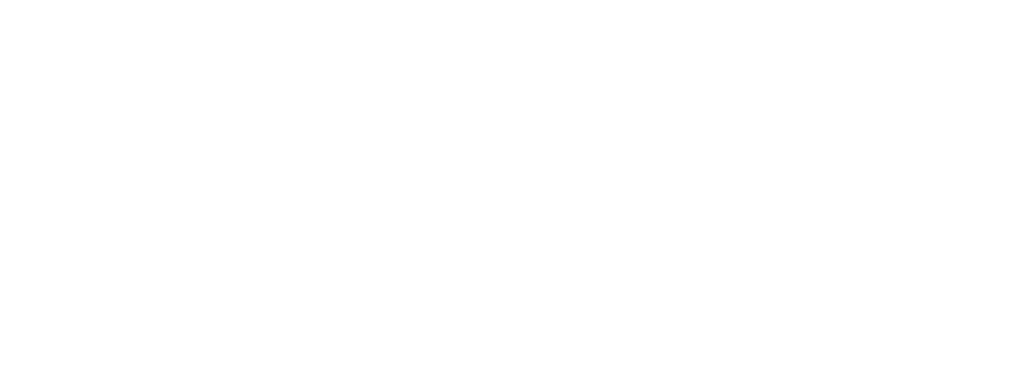
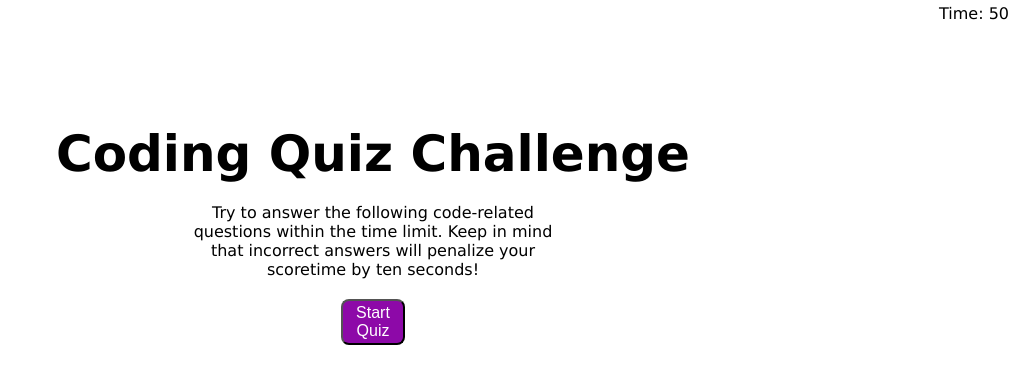
Before and after one commit to alexandriawhite/Timed-Quiz, a plain HTML site: page index.html in a window 1280 px wide. Shown: the whole page, without its empty margins (267-1280 px from the left). Drawn offline with Linux system fonts and the light colour scheme.

Commit message:
updated HTML and CSS to look like example

```diff
--- a/assets/develop/style.css
+++ b/assets/develop/style.css
@@ -0,0 +1,49 @@
+/*starting with no padding*/
+* {
+    margin: 0;
+    padding: 0;
+}
+
+/*aligning timer on right of the screen with small amount of margin and padding so its not jammed in the corner. Also removed bullet point */
+header {
+    list-style: none;
+    text-align:right;
+    margin: 2px;
+    padding: 2px;
+}
+
+/*Adding font, background color white, and aliginging center*/
+body {
+  font-family: Verdana, Arial, Helvetica, sans-serif;
+  background-color: #fff;
+  text-align: center;
+}
+
+/*Formatting for coding quiz challenge*/
+h2 {
+  font-size:50px;
+  font-weight: bold;
+  margin-top: 100px;
+  margin-bottom: 20px;
+
+}
+
+p {
+    display:flex;
+    flex-direction: column;
+    margin-right: 35%;
+    margin-left:35%;
+    margin-bottom:1.5%;
+}
+
+button {
+  background-color: rgb(141, 9, 168);
+  color: #fff;
+  cursor: pointer;
+  border-radius: 8px;
+  height: 100%;
+  width: 5%;
+  font-size: 100%;
+  margin:1px;
+  padding: 3px 5px;
+}
--- a/index.html
+++ b/index.html
@@ -4,9 +4,22 @@
     <meta charset="UTF-8">
     <meta http-equiv="X-UA-Compatible" content="IE=edge">
     <meta name="viewport" content="width=device-width, initial-scale=1.0">
-    <title>Document</title>
+    <link rel="stylesheet" href="./assets/develop/style.css">
+    <title>Coding Quiz Challenge</title>
 </head>
 <body>
-
+    <header>
+        <ul>
+            <li class="timer">
+                Time: 50
+            </li>
+        </ul>
+    </header>
+    <section>
+    <div>
+        <h2>Coding Quiz Challenge</h2>
+        <p>Try to answer the following code-related questions within the time limit. Keep in mind that incorrect answers will penalize your scoretime by ten seconds!</p>
+        <button>Start Quiz</button>
+    </div>
 </body>
 </html>
```
